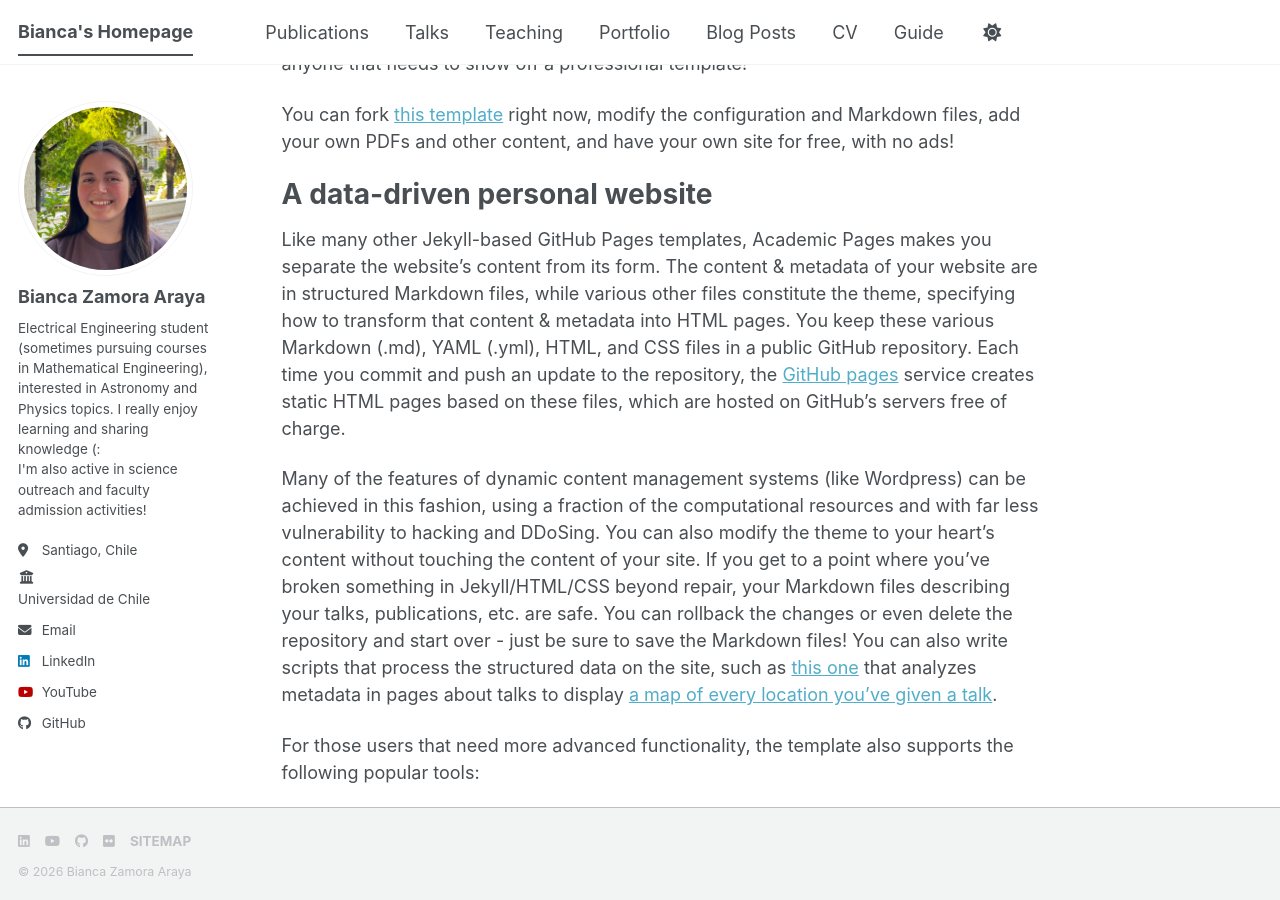
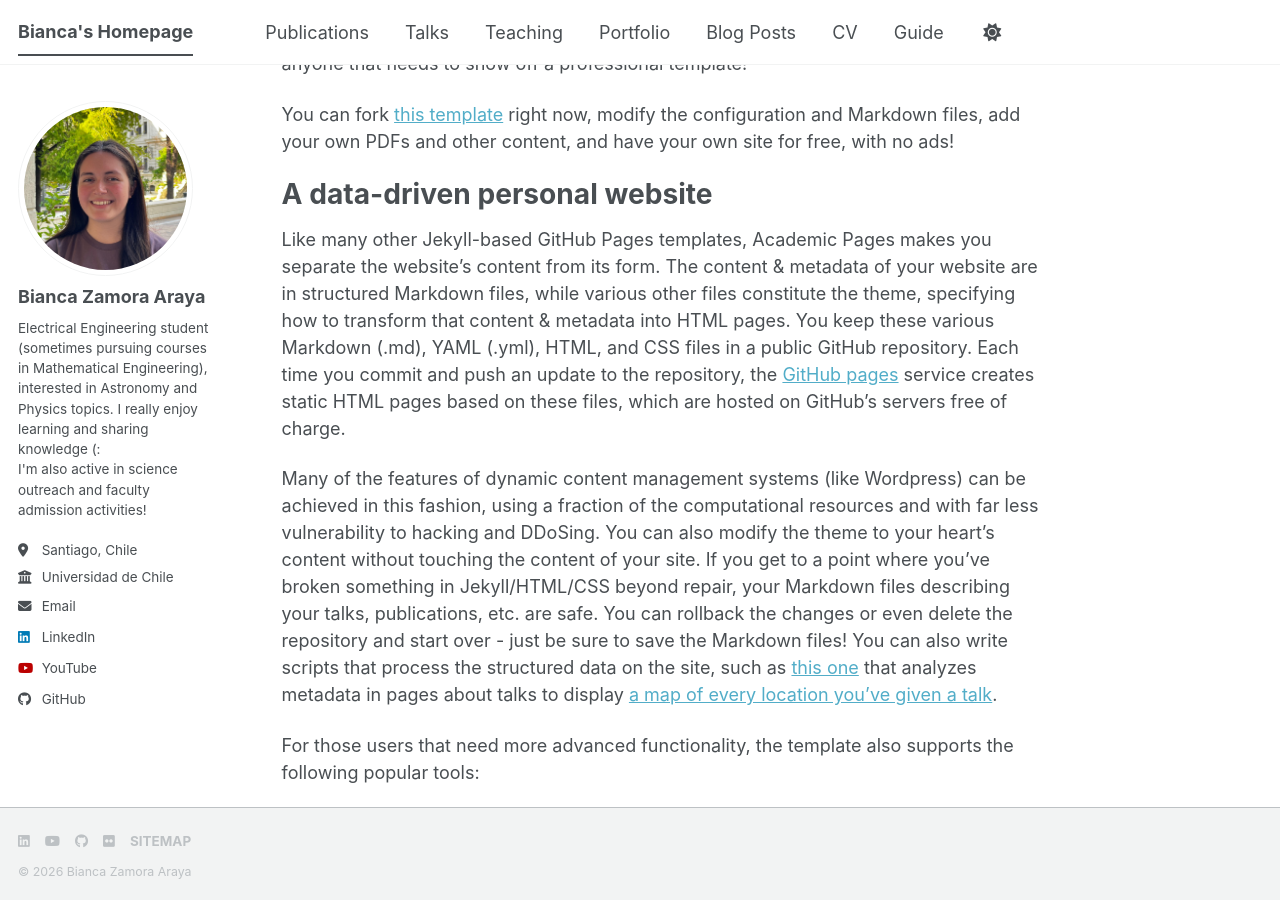
Before and after one commit to Bianca-Zamora-Araya/Bianca-Zamora-Araya.github.io, a Jekyll site: the page built from _pages/about.md, in a window 1280 px wide and 900 px high, scrolled down 310 px. Built offline with Jekyll 4.4.1, drawn with Linux system fonts in a browser that asks for light colours; a style sheet for code colours, icons or effects is not loaded.

Commit message:
Update author-profile.html

```diff
--- a/_includes/author-profile.html
+++ b/_includes/author-profile.html
@@ -28,7 +28,7 @@
         <li class="author__desktop"><i class="fas fa-fw fa-location-dot icon-pad-right" aria-hidden="true"></i>{{ author.location }}</li>
       {% endif %}
       {% if author.employer %}
-      <li class="author__desktop"><i class="fas fa-fw fa-building-columns" aria-hidden="true"></i><a href="{{ author.employer_url }}" target="_blank" rel="noopener">{{ author.employer }}</a></li>
+        <li class="author__desktop"><i class="fas fa-fw fa-building-columns icon-pad-right" aria-hidden="true"></i>{{ author.employer }}</li>
       {% endif %}
       {% if author.email %}
         <li><a href="mailto:{{ author.email }}"><i class="fas fa-fw fa-envelope icon-pad-right" aria-hidden="true"></i>{{ site.data.ui-text[site.locale].email_label | default: "Email" }}</a></li>
```
